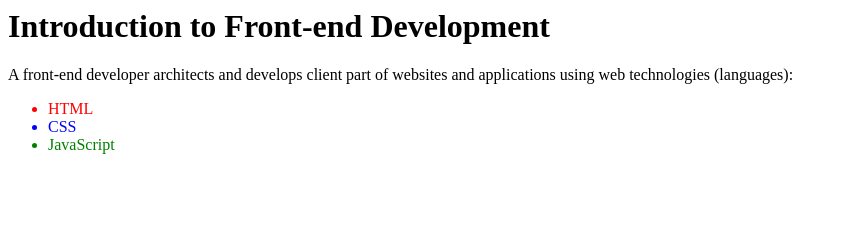
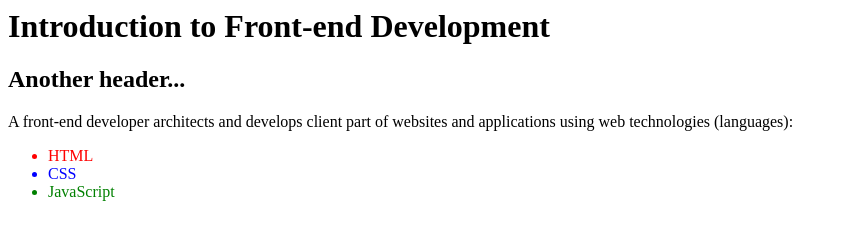
Before and after one commit to isy976/isy976.github.io, a plain HTML site: page index.html in a window 1280 px wide. Shown: the whole page, without its empty margins (0-847 px from the left). Drawn offline with Linux system fonts and the light colour scheme.

Commit message:
New header added

```diff
--- a/index.html
+++ b/index.html
@@ -1,4 +1,5 @@
 <h1>Introduction to Front-end Development</h1>
+<h2>Another header...</h2>
 <p>A front-end developer architects and develops client part of websites and applications using web technologies (languages):</p>
 <ul>
 <li style="color:red;">HTML</li>
```
